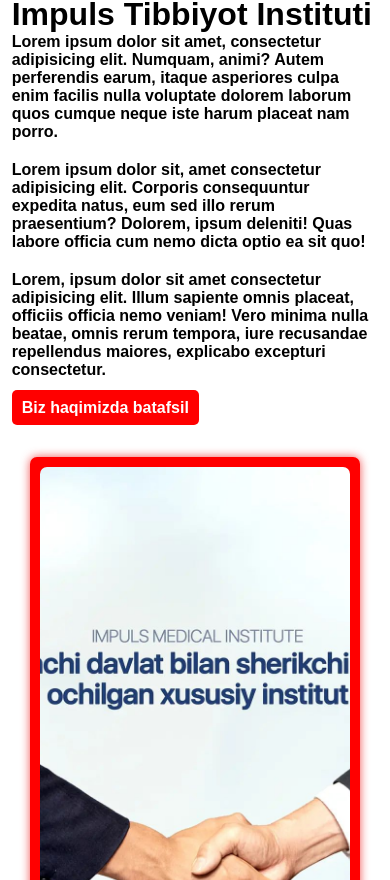
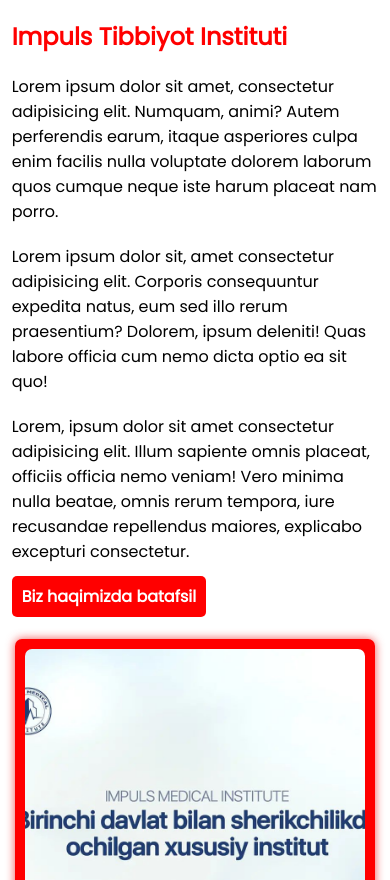
Before and after one commit to azizbeAnvarjanov/versel-project, a React (Create React App) app: page / in a window 390 px wide. Shown: the part 1120-2000 px from the top of the page. Built offline with nearby package versions, Linux system fonts and the light colour scheme.

Commit message:
edit a responsive

```diff
--- a/src/Components/BizHaqimizda/BizHaqimizda.css
+++ b/src/Components/BizHaqimizda/BizHaqimizda.css
@@ -379,6 +379,12 @@
 
 @media (max-width: 550px) {
 
+
+    .banner
+    {
+        height: 70vh;
+    }
+
     .footer-box
     {
         display: flex;
@@ -407,12 +413,14 @@
 
     .header h1
     {
-        font-size: 2em;
+        font-size: 1.5em;
+        color: red;
     }
 
     .header p
     {
         font-size: 1em;
+        font-weight: 400;
     }
 
 
@@ -436,6 +444,11 @@
         right: 20px;
     }
 
+    .closeBtn svg
+    {
+        width: 18px;
+    }
+
     .video-box
     {
         height: auto;
@@ -449,7 +462,8 @@
 
     .galereya h1
     {
-        font-size: 1em;
+        font-size: 1.5em;
+        color: red;
     }
 
     .banner h1,h2
@@ -457,4 +471,18 @@
         font-size: 1.5em;
         text-align: center;
     }
+
+
+    .bizhaqimizda-text h1
+    {
+        font-size: 1.5em;
+        margin: 20px 0;
+        color: red;
+    }
+
+
+    .bizhaqimizda-text p
+    {
+        font-weight: 400;
+    }
 }
--- a/src/Components/BoshSahifa/BoshSahifa.css
+++ b/src/Components/BoshSahifa/BoshSahifa.css
@@ -426,6 +426,16 @@
     {
         flex-direction: column;
     }
+
+    .impuls
+    {
+        padding: 10px 5px;
+        grid-template-columns: repeat(auto-fill, minmax(270px, 1fr));
+    }
+    .impuls-box
+    {
+        height: 70vh;
+    }
 }
 
 
@@ -466,11 +476,6 @@
     header
     {
         height: 100vh !important;
-    }
-
-    .impuls
-    {
-        grid-template-columns: repeat(auto-fill, minmax(100%, 1fr));
     }
 
 }
@@ -535,11 +540,22 @@
     {
         font-size: 1.5em !important;
         text-align: center;
+        margin-bottom: 0 !important;
+    }
+
+    .left-menu h2
+    {
+        font-size: 1.2em;
     }
 
     .savol-div
     {
         padding: 0 15px;
+    }
+
+    .savol-div h1
+    {
+        font-size: .9em;
     }
 
     .right-menu
@@ -548,4 +564,15 @@
     }
 
 
+    .impuls
+    {
+        padding: 10px 5px;
+        grid-template-columns: repeat(auto-fill, minmax(100%, 1fr));
+    }
+    .impuls-box
+    {
+        height: 70vh;
+    }
+
+
 }
--- a/src/Components/Footer/Footer.css
+++ b/src/Components/Footer/Footer.css
@@ -163,7 +163,10 @@
     }
 
 
-
+    .btn-up
+    {
+        left: 80%;
+    }
 
 
 
--- a/src/Components/Navbar/Navbar.css
+++ b/src/Components/Navbar/Navbar.css
@@ -127,10 +127,8 @@
 
 .navigation li a {
     color: red;
-    font-weight: 700;
     width: 100%;
     display: inline-block;
-    font-size: 1.1em;
     transition: .5s;
 }
 
--- a/src/Components/Navbar/Navbar.js
+++ b/src/Components/Navbar/Navbar.js
@@ -52,16 +52,16 @@
 
             <ul className={nav ? "navigation active" : "navigation"}>
               <li>
-                <Link to="/">Bosh Sahifa</Link>
+                <Link onClick={changeClass} to="/">Bosh Sahifa</Link>
               </li>
               <li>
-                <Link to="/bizhaqimizda">Biz Haqimizda</Link>
+                <Link onClick={changeClass} to="/bizhaqimizda">Biz Haqimizda</Link>
               </li>
               <li>
-                <Link to="/kutibxona">Kutibxona</Link>
+                <Link onClick={changeClass} to="/kutibxona">Kutibxona</Link>
               </li>
               <li>
-                <Link to="/aloqa">Aloqa</Link>
+                <Link onClick={changeClass} to="/aloqa">Aloqa</Link>
               </li>
             </ul>
           </div>
--- a/src/index.css
+++ b/src/index.css
@@ -1,9 +1,13 @@
+
+@import url('https://fonts.googleapis.com/css2?family=Poppins:wght@200;300;400&display=swap');
+
+
 *
 {
   margin: 0;
   padding: 0;
   box-sizing: border-box;
-  font-family: 'Mukta', sans-serif;
+  font-family: 'Poppins', sans-serif;
 }
 
 li
```
